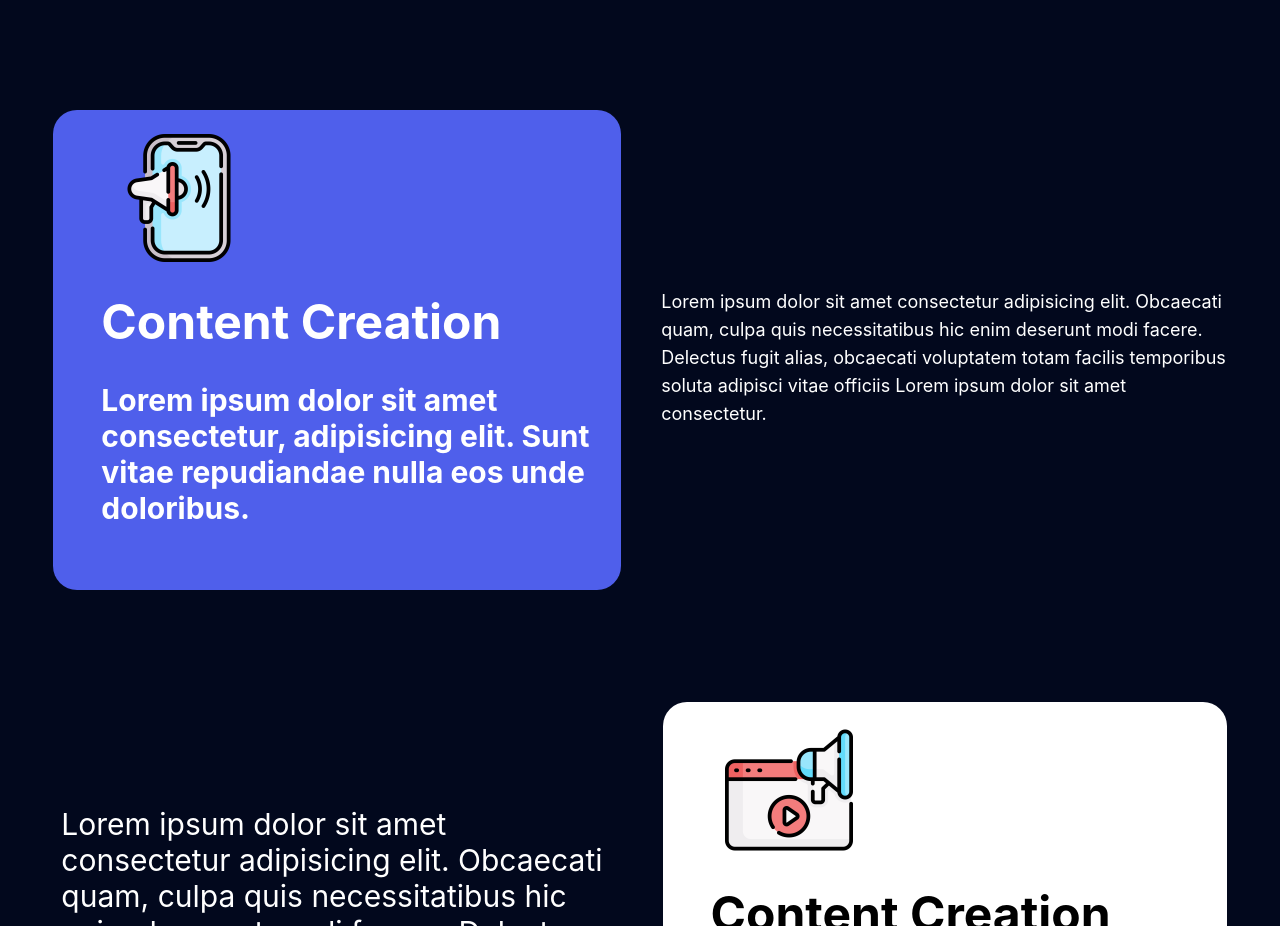
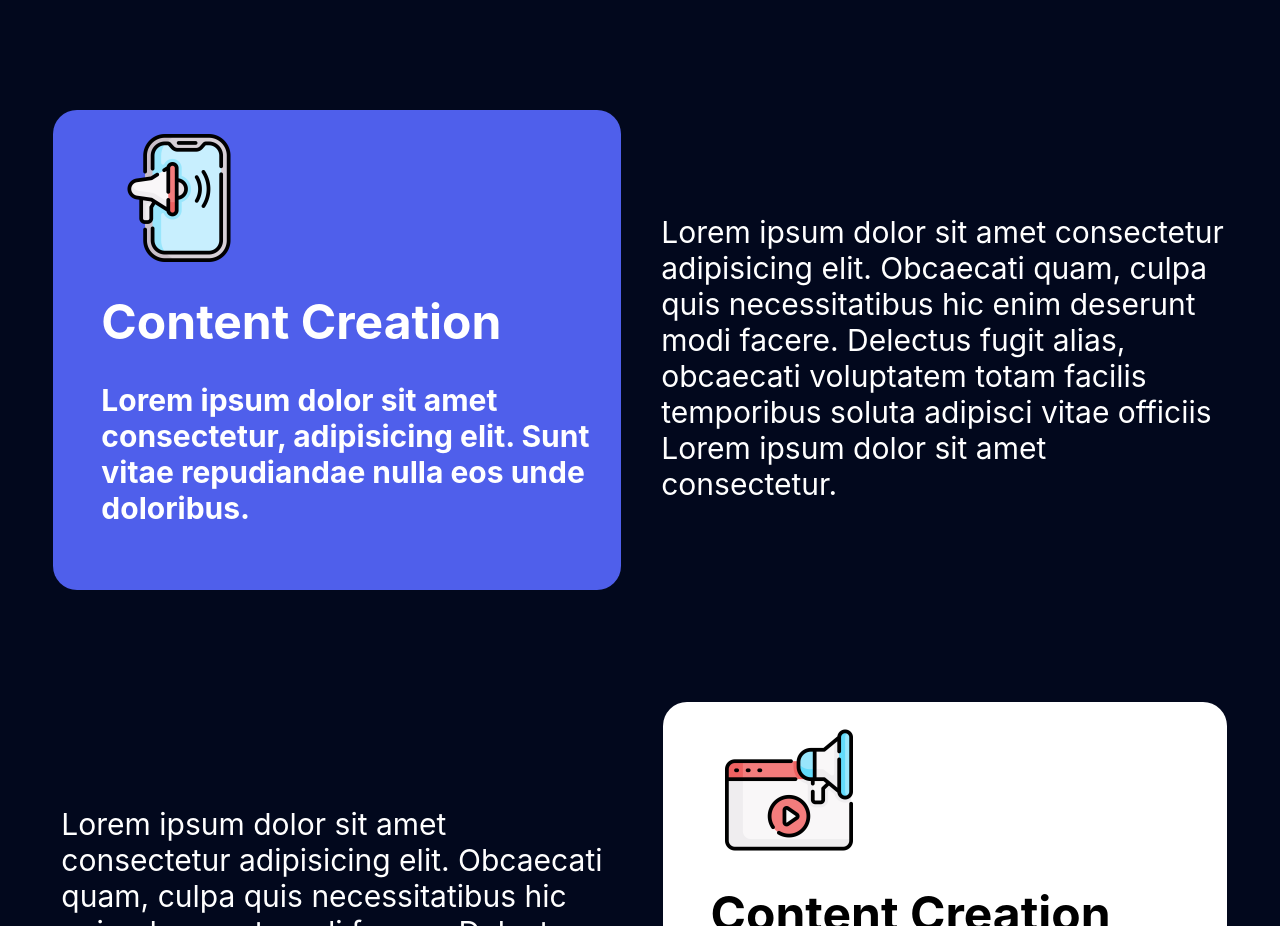
Before and after one commit to Ankan112/hooman-digital-llp, a React (Create React App) app: page / in a window 1280 px wide. Shown: the part 2052-2978 px from the top of the page. Built offline with nearby package versions, Linux system fonts and the light colour scheme.

Commit message:
offer section problem fixed

```diff
--- a/src/Component/Home/Offer/Offer.js
+++ b/src/Component/Home/Offer/Offer.js
@@ -44,7 +44,7 @@ const Offer = () => {
                         <h2 className='font-bold text-3xl md:text-5xl my-9'>Content Creation</h2>
                         <p className='text-lg md:text-3xl font-bold'>Lorem ipsum dolor sit amet consectetur, adipisicing elit. Sunt vitae repudiandae nulla eos unde doloribus.</p>
                     </div>
-                    <div className='flex justify-center items-center ml-2 mt-4 md:ml-10 text-lg md:text-3xll md:w-1/2'>
+                    <div className='flex justify-center items-center ml-2 mt-4 md:ml-10 text-lg md:text-3xl md:w-1/2'>
                         <p>Lorem ipsum dolor sit amet consectetur adipisicing elit. Obcaecati quam, culpa quis necessitatibus hic enim deserunt modi facere. Delectus fugit alias, obcaecati voluptatem totam facilis temporibus soluta adipisci vitae officiis Lorem ipsum dolor sit amet consectetur.</p>
                     </div>
                 </div>
```
